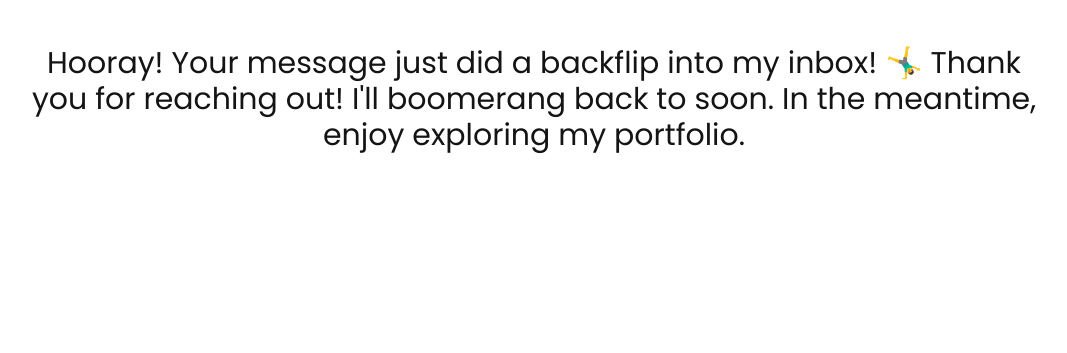
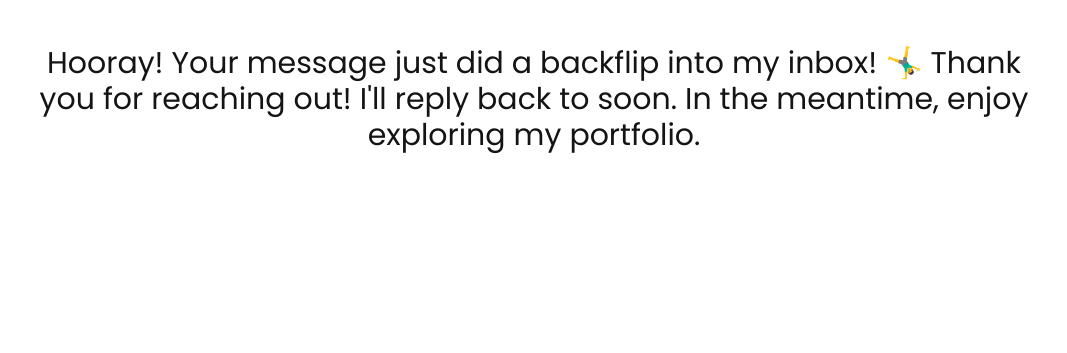
Before and after one commit to AnriiGegliuk/portfolio_flask_project, a Flask app: template templates/thank_you.html in a window 1280 px wide. Shown: the part 90-443 px from the top of the page, without its empty margins (106-1173 px from the left). Run offline with Flask 2, Linux system fonts and the light colour scheme; the template is opened without the code that fills it, so the values that code supplies are empty.

Commit message:
thank you page modified

```diff
--- a/templates/thank_you.html
+++ b/templates/thank_you.html
@@ -39,7 +39,7 @@
     <section class="container" id = "contact">
       <div class="conformation_container">
         <h1 class="confirmation">Hooray! Your message just did a backflip into my inbox! 🤸‍♂️
-          Thank you for reaching out! I'll boomerang back to soon. In the meantime, enjoy exploring my portfolio. </h1>
+          Thank you for reaching out! I'll reply back to soon. In the meantime, enjoy exploring my portfolio. </h1>
       </div>
       <div class="confirmation_anomation">
         <lottie-player src="https://assets10.lottiefiles.com/packages/lf20_942jbwje.json"  background="transparent"  speed="1"  style="width: 500px; height: 400px;"  loop autoplay></lottie-player>
```
